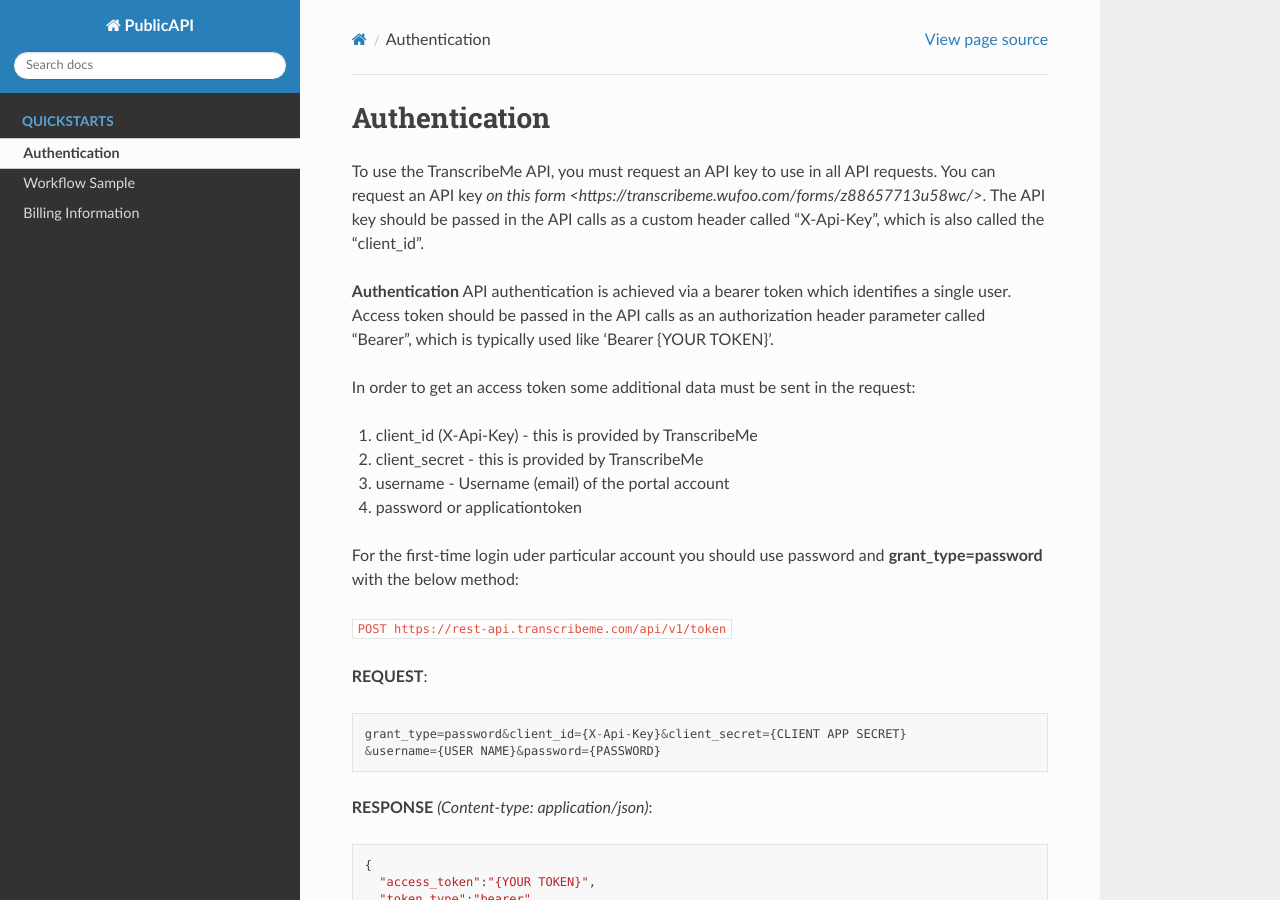
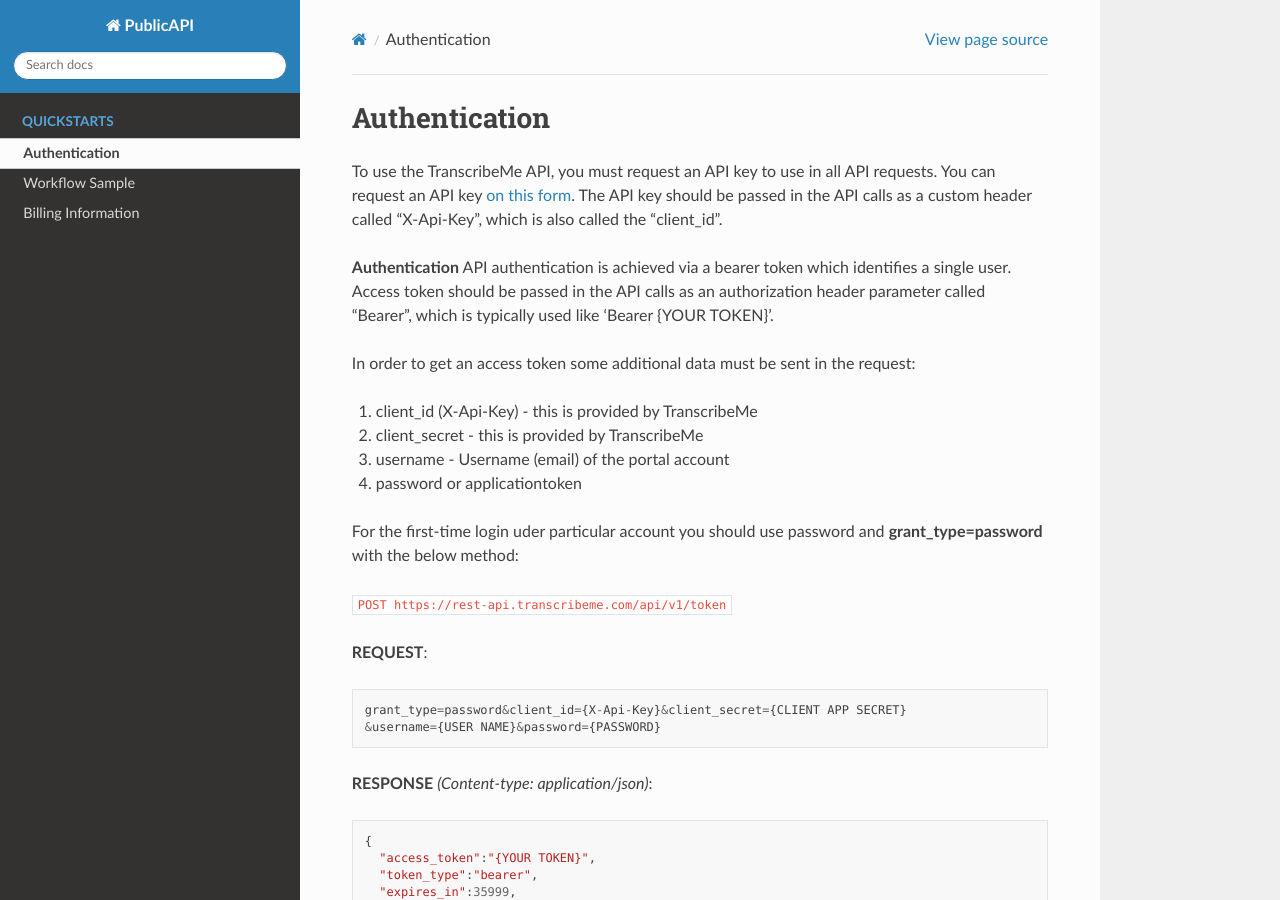
Before and after one commit to TranscribeMe/Docs, a Sphinx documentation site: the page built from docs/quickstarts/2_request_token.rst, in a window 1280 px wide and 900 px high. Built offline with Sphinx 7.4.7 and the Read the Docs theme 2.0.0, drawn with Linux system fonts in a browser that asks for light colours.

Commit message:
Update 2_request_token.rst

```diff
--- a/docs/quickstarts/2_request_token.rst
+++ b/docs/quickstarts/2_request_token.rst
@@ -1,6 +1,6 @@
 Authentication
 ========
-To use the TranscribeMe API, you must request an API key to use in all API requests. You can request an API key `on this form <https://transcribeme.wufoo.com/forms/z88657713u58wc/>`. The API key should be passed in the API calls as a custom header called "X-Api-Key", which is also called the "client_id".
+To use the TranscribeMe API, you must request an API key to use in all API requests. You can request an API key `on this form <https://transcribeme.wufoo.com/forms/z88657713u58wc/>`_. The API key should be passed in the API calls as a custom header called "X-Api-Key", which is also called the "client_id".
 
 **Authentication**
 API authentication is achieved via a bearer token which identifies a single user.
```
